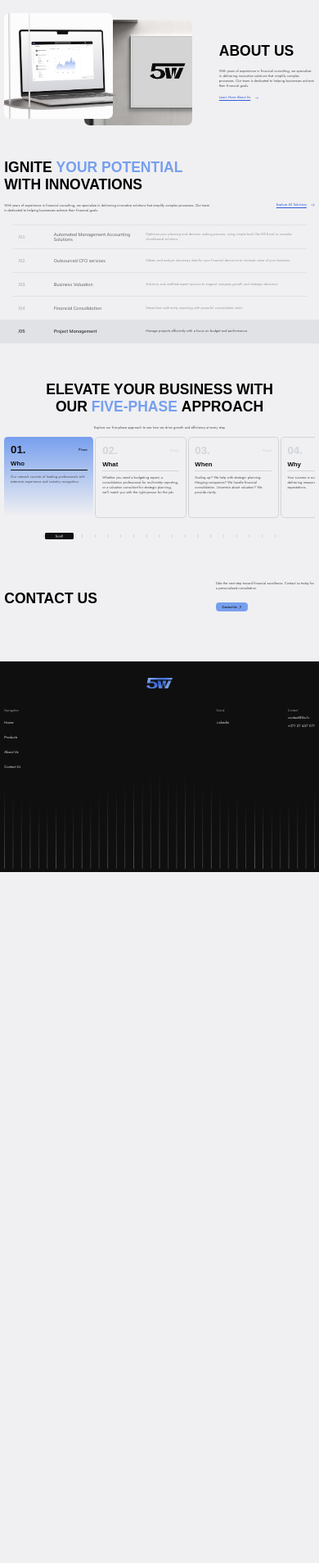
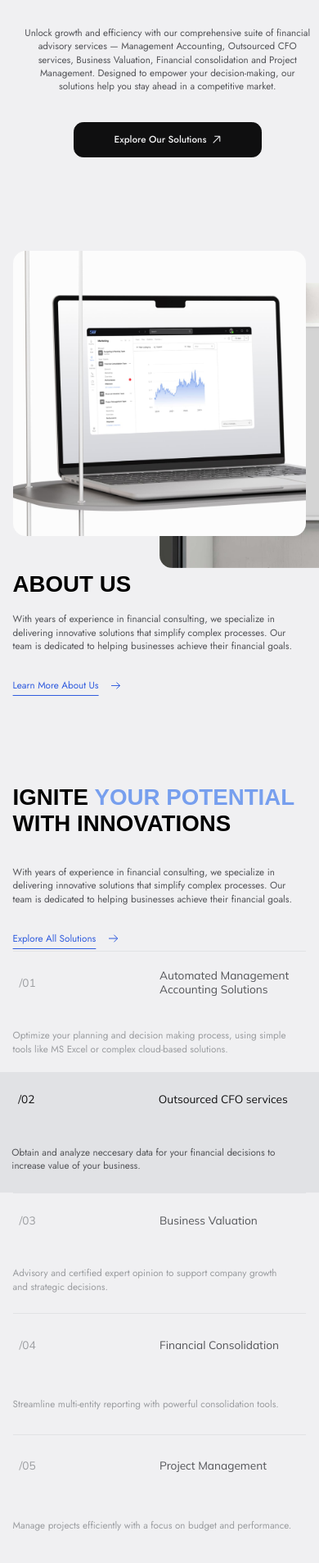
Before and after one commit to amaksix/5w, a Jekyll site: the page built from en/index.md, in a window 390 px wide, cut to the strip 280-2240 px from the top of the page. Shown: the top 1907 px of the strip at 82% size. Built offline with Jekyll 4.4.1, drawn with Linux system fonts in a browser that asks for light colours; some web fonts are replaced; before the commit the page ends 1344 px from its top, so only the background shows below that; some of the changed text lies outside the part shown.

Commit message:
mobile, done footer and all the block for the main page exept five phase

```diff
--- a/_data/translations.yml
+++ b/_data/translations.yml
@@ -26,7 +26,7 @@ en:
   solutions_element_forth_text: "Streamline multi-entity reporting with powerful consolidation tools."
   solutions_element_fifth_text: "Manage projects efficiently with a focus on budget and performance."
 
-  phases_header: 'Elevate Your Business with <span>Our</span><span class="highlight-text">&nbsp;Five-Phase&nbsp;</span> Approach'
+  phases_header: 'Elevate Your Business <span>&nbsp;with</span> <span>Our</span><span class="highlight-text">&nbsp;Five-Phase&nbsp;</span> Approach'
   phases_text: 'Explore our five-phase approach to see how we drive growth and efficiency at every step'
   phase: "Phase"
   phase_scroll_content_header_first: "Who"
--- a/_layouts/home.html
+++ b/_layouts/home.html
@@ -15,6 +15,7 @@
     <link rel="stylesheet" href="../assets/css/header.css">
     <link rel="stylesheet" href="../assets/css/footer.css">
     <link rel="stylesheet" href="../assets/css/home.css">
+    <link rel="stylesheet" href="../assets/css/home-mob.css">
     <link rel="icon" type="image/x-icon" href="../assets/images/32х32.png">
 
     <link rel="icon" href="../assets/images/16х16.png" sizes="16x16" type="image/png">
@@ -32,13 +33,13 @@
             <span class="header-first-line">{{ site.data.translations[page.lang].main_header_first }}</span>
             <span class="header-second-line">{{ site.data.translations[page.lang].main_header_second }}</span>
         </h1>
-        <div class="explore">
+        <div class="explore" id="explore">
             <video class="first-shot-video" autoplay muted loop playsinline>
                 <source src="../assets/video/first-shot.mp4" type="video/mp4">
                 Your browser does not support the video tag.
             </video>
             <div class="darkening-video"></div>
-            <div class="overlay-box">
+            <div class="overlay-box" id="overlay-box">
                 <p class="regular-text overlay-box-text">
                     {{ site.data.translations[page.lang].explore_text }}
                 </p>
@@ -80,9 +81,9 @@
             </div>
         </div>
         <div class="solutions">
-            <h1 style="width: 71vw;" id="header-02"> {{ site.data.translations[page.lang].solutions_header}}</h1>
+            <h1 class="solution-header" id="header-02"> {{ site.data.translations[page.lang].solutions_header}}</h1>
             <div class="solutions-text-container">
-                <p class="regular-text" style="width: 65vw;">{{ site.data.translations[page.lang].solutions_text}}</p>
+                <p class="regular-text solutions-text" >{{ site.data.translations[page.lang].solutions_text}}</p>
                 <div class="link-button-container" style="margin-left: auto;">
                     <a class="link-button" href="/{{ page.lang }}/products">
                         {{ site.data.translations[page.lang].products_button }}
@@ -206,4 +207,5 @@
 <script type="text/javascript" src="../assets/scripts/customScrollBar.js"></script>
 <script type="text/javascript" src="../assets/scripts/sideMoving.js"></script>
 <script type="text/javascript" src="../assets/scripts/movingTextUpAnim.js"></script>
+<script type="text/javascript" src="../assets/scripts/homeLauoutChange.js"></script>
 </html>
--- a/assets/css/footer.css
+++ b/assets/css/footer.css
@@ -112,3 +112,48 @@ footer{
   .footer-btn:hover .label-up {
     top:-230%;
   }
+  @media only screen and (hover: none) and (pointer: coarse),
+  (max-width: 480px) {
+    footer{
+        padding-top: 12.7vw;
+        padding-bottom: 11.4vw;
+    }
+    .footer-image{
+        display: none;
+    }
+    .footer-logo{
+        margin-left: 35.65vw;
+        width: 26.7vw;
+        height: 11.7vw;
+
+    }
+    .footer-logo-img{
+        width: 26.7vw;
+        height: 11.7vw;
+    }
+    .footer-heading{
+        font-size: 2.5vw;
+        margin-bottom: 5vw;
+    }
+    .footer-btn {
+        font-size: 3vw;
+        height: 3.6vw;
+        overflow:hidden;
+        margin-bottom: 5.8vw;
+        text-decoration: underline;
+    }
+    .footer-text{
+        font-size: 3vw;
+    }
+    .footer-info-container{
+        display: grid;
+        grid-template-columns: auto auto max-content;
+        gap: 18vw;
+        margin-top: 5vw;
+    }
+    .social-media-container{
+        margin-right: 0;
+        margin-left: auto;
+        width: 11.4vw;
+    }
+  }
--- a/assets/css/general.css
+++ b/assets/css/general.css
@@ -88,3 +88,17 @@ html:not(.scroll-container)::-webkit-scrollbar-thumb:hover,
 body:not(.scroll-container)::-webkit-scrollbar-thumb:hover {
   background: #888; /* General hover thumb color */
 }
+
+@media only screen and (hover: none) and (pointer: coarse),
+(max-width: 480px) {
+h1{
+  font-size: 7.1vw;
+}
+.regular-text{
+  font-size: 3vw;
+}
+.main{
+  padding-left: 4vw;
+  padding-right: 4vw;
+}
+}
--- a/assets/css/header.css
+++ b/assets/css/header.css
@@ -166,3 +166,7 @@ nav {
 .LearnMore:hover{
     background-color: transparent;
 }
+@media only screen and (hover: none) and (pointer: coarse),
+(max-width: 480px) {
+
+}
--- /dev/null
+++ b/assets/css/home-mob.css
@@ -0,0 +1,238 @@
+@media only screen and (hover: none) and (pointer: coarse),
+(max-width: 480px) {
+    .main-header{
+
+        color: #F0F0F2;
+        z-index: 2;
+        margin-top: 16.5vw;
+        margin-left: -4%;
+    }
+    .overlay-box {
+        position: relative; /* Allows the box to overlap on top */
+        background-color: transparent;
+        width: 100%;
+        padding: 0;
+        z-index: 2; /* Ensure the box is on top of the video */
+        display: grid;
+        margin-top: 11.7vw;
+    }
+    .overlay-box-text{
+        text-align: center;
+        width:91.8vw;
+        margin: auto;
+    }
+    .overlay-button{
+        border-radius: 3vw;
+        border: solid;
+        border-width: 0.13vw;
+        border-color: #0F0F10;
+        background-color: #0F0F10;
+        color:#F0F0F2;
+        width: 59vw;
+        height: 11vw;
+        display: grid;
+        grid-template-columns: auto auto;
+        gap: 2vw;
+        padding-top: 4vw;
+        align-self: end;
+        line-height: 2.5vw;
+        margin: auto;
+        margin-top: 9vw;
+    }
+    .overlay-button-text{
+        font-size:3vw;
+
+    }
+    .overlay-button > .angled-arrow
+    {
+        width: 2.5vw;
+        height: 2.5vw;
+    }
+    .explore {
+        height: 63vw;
+        margin-left: -4vw;
+    }
+    .about-us{
+        margin-top:60.8vw;
+        margin-bottom: 30.4vw;
+        display: flex;
+    }
+    .about-us-image-container > .about-us-image {
+        position: absolute;
+        width: 91.8vw; /* Ensure both images are the same size */
+        height: 89.3vw;
+    }
+    .about-us-image{
+        border-radius: 4vw;
+        overflow: hidden;
+    }
+    .about-us-image > img{
+        width: 91.8vw; /* Ensure both images are the same size */
+        height: 89.3vw;
+    }
+    .about-us-text-container{
+        margin-top: 89.5vw;
+    }
+    .about-us-image-back {
+        top: 10vw;
+        left: 46vw;
+        z-index: 1;
+    }
+    .about-us-image-front {
+        z-index: 2;
+    }
+    .link-button{
+        line-height: 2vw;
+        text-decoration: underline;
+        text-underline-offset: 2vw; /* Adjust this value as needed */
+        font-size:3vw;
+    }
+    .link-button-container:hover >.link-button{
+        text-decoration: underline;
+        text-underline-offset: 4vw; /* Adjust this value as needed */
+    }
+    .link-button-container:hover > .blue-arrow{
+        content:url("../images/Angled_Arrow_Black.svg");
+        transform: rotate(45deg);
+    }
+    .link-button-container{
+        display: grid;
+        grid-template-columns:  max-content max-content;
+        gap:4vw;
+        height: 1.7vw;
+        margin-top: 9vw;
+    }
+    .blue-arrow{
+        width:3vw;
+        height:2.5vw;
+        content:url("../images/Blue_Arrow.svg");
+    }
+    .about-us-text
+    {
+        margin-bottom: 0vw;
+    }
+    .solution-header{
+        width: 100%;
+    }
+    .solutions-text-container{
+        display: block;
+        margin-top: 9vw;
+    }
+    .solutions-text{
+        width: 100%;
+    }
+    .solutions-element{
+        height: 37.6vw;
+        border: 0;
+        border-top: 0.13vw solid  #E1E2E5;
+        width: 100%;
+        margin-left: auto;
+        margin-right: auto;
+        display: grid;
+        grid-template-columns: 1fr 1fr; /* two equal columns */
+        grid-template-rows: auto auto;  /* two rows */
+        background-color: transparent;
+    }
+    .solutions-element-hover{
+        background-color: #E1E2E5;
+        border: 0;
+        margin-left: auto;
+        margin-right: auto;
+        display: grid;
+        grid-template-columns: 1fr 1fr; /* two equal columns */
+        grid-template-rows: auto auto;  /* two rows */
+        width: 100%;
+        height: 37.6vw;
+        padding-left:4%;
+        padding-right: 8%;
+        margin-left: -4vw;
+    }
+    .solution-element-first {
+        grid-column: 1; /* first column */
+        grid-row: 1; /* first row */
+        font-family: "Mulish", Arial, sans-serif;
+        font-weight: 400;
+        font-size: 3.5vw;
+        color:#9B9DA0;
+      }
+      .solution-element-second {
+        grid-column: 2; /* second column */
+        grid-row: 1; /* first row */
+        font-family: "Mulish", Arial, sans-serif;
+        font-weight: 400;
+        font-size: 3.5vw;
+      }
+
+      .solution-element-third {
+        grid-column: 1 / 3; /* span both columns */
+        grid-row: 2; /* second row */
+        margin-right: 4.1vw;
+        color:#9B9DA0;
+      }
+      .solution-element-first-hover {
+        grid-column: 1; /* first column */
+        grid-row: 1; /* first row */
+        font-family: "Mulish", Arial, sans-serif;
+        font-weight: 400;
+        font-size: 3.5vw;
+
+      }
+
+      .solution-element-second-hover {
+        grid-column: 2; /* second column */
+        grid-row: 1; /* first row */
+        font-family: "Mulish", Arial, sans-serif;
+        font-weight: 400;
+        font-size: 3.5vw;
+      }
+
+      .solution-element-third-hover {
+        grid-column: 1 / 3; /* span both columns */
+        grid-row: 2; /* second row */
+      }
+
+      .phases{
+        margin-top: 30.4vw;
+    }
+    .phases-header{
+        width:100%;
+    }
+    .contact{
+        margin-top:30.4vw;
+        margin-bottom: 30.4vw;
+        display: block;
+    }
+    .contact-header{
+        margin-top:0;
+        margin-bottom: 9vw;
+    }
+    .main-contact-us-button{
+        margin-top: 9vw;
+        background-color: #779FEE;
+        border: solid;
+        border-width: 0.13vw;
+        border-color: #779FEE;
+        display: grid;
+        grid-template-columns: auto auto;
+        gap: 2vw;
+        border-radius: 3.5vw;
+        height:10vw;
+        padding: 8.9vw;
+        padding-top: 4vw;
+        padding-bottom: 0;
+        line-height: 1vw;
+    }
+    .main-contact-us-button:hover{
+        background-color: transparent;
+    }
+    .main-contact-us-button-text{
+        font-size: 3vw;
+    }
+    .angled-arrow{
+        width: 2.5vw;
+        height: 2.5vw;
+    }
+    .main-contact-us-button > .angled-arrow{
+        margin-top: -1vw;
+    }
+}
--- a/assets/css/home.css
+++ b/assets/css/home.css
@@ -201,6 +201,9 @@ html, body {
 .solutions-text-container{
     display: grid;
     grid-template-columns:  auto auto;
+}
+.solutions-text{
+    width: 65vw;
 }
 .solutions-element{
     height: 7.2vw;
@@ -458,3 +461,6 @@ html, body {
     text-align: right;
     white-space: nowrap;
 }
+.solution-header{
+    width: 71vw;
+}
--- /dev/null
+++ b/assets/scripts/homeLauoutChange.js
@@ -0,0 +1,26 @@
+
+window.addEventListener('DOMContentLoaded', function() {
+    window.addEventListener('resize', function() {
+      moveChild("explore", "overlay-box");
+    });
+  });
+function moveChild(parentID,childID) {
+    console.log("test");
+    const parent = document.getElementById(parentID);
+    const child = document.getElementById(childID);
+    var mediaQuery = window.matchMedia('(hover: none) and (pointer: coarse),(max-width: 480px)');
+    if (mediaQuery.matches)  {
+      // Move OUT on mobile
+      if (child.parentNode === parent) {
+        parent.insertAdjacentElement('afterend', child);
+      }
+    } else {
+      // Move BACK IN on desktop
+      if (child.parentNode !== parent) {
+        parent.appendChild(child);
+      }
+    }
+  }
+
+  // Run on page load
+  moveChild("explore","overlay-box");
--- a/assets/scripts/sideMoving.js
+++ b/assets/scripts/sideMoving.js
@@ -1,4 +1,6 @@
 window.addEventListener('scroll', () => {
+    var mediaQuery = window.matchMedia('(hover: none) and (pointer: coarse),(max-width: 480px)');
+    if (!mediaQuery.matches)  {
     const sideMoving = document.getElementsByClassName("about-us-image-back")[0];
 
     const earlyOffset = window.innerHeight*1.2; // Adjust this to start earlier
@@ -13,4 +15,4 @@ const newPosition = Math.min(Math.max(scrollPosition, leftLimit), rightLimit);
 
 // Convert pixels to vw for setting the style
 sideMoving.style.left = `${(newPosition / window.innerWidth) * 100}vw`;
-});
+}});
```
